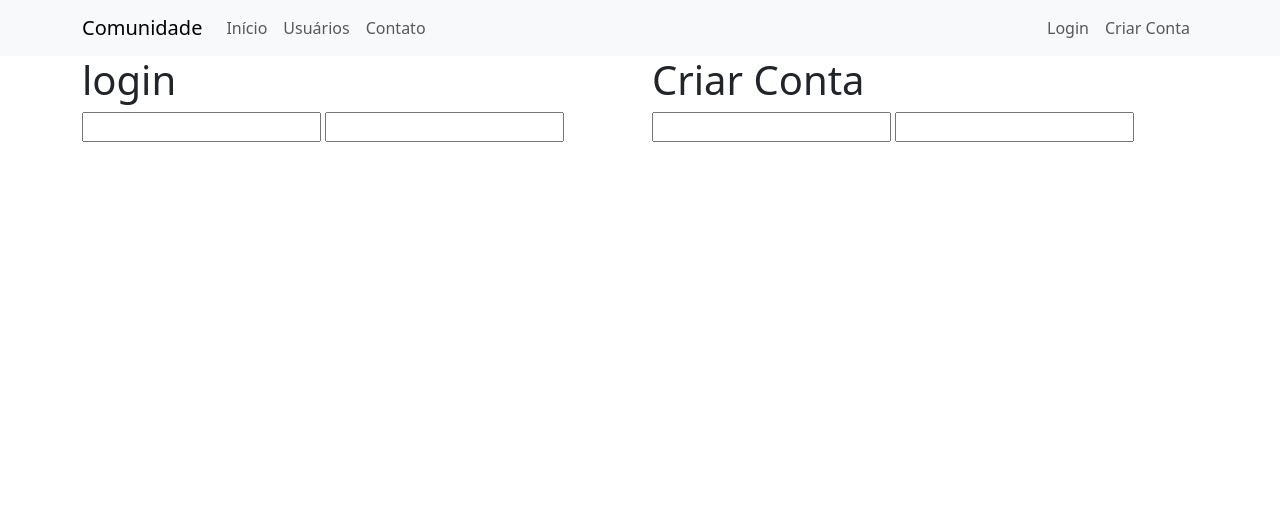
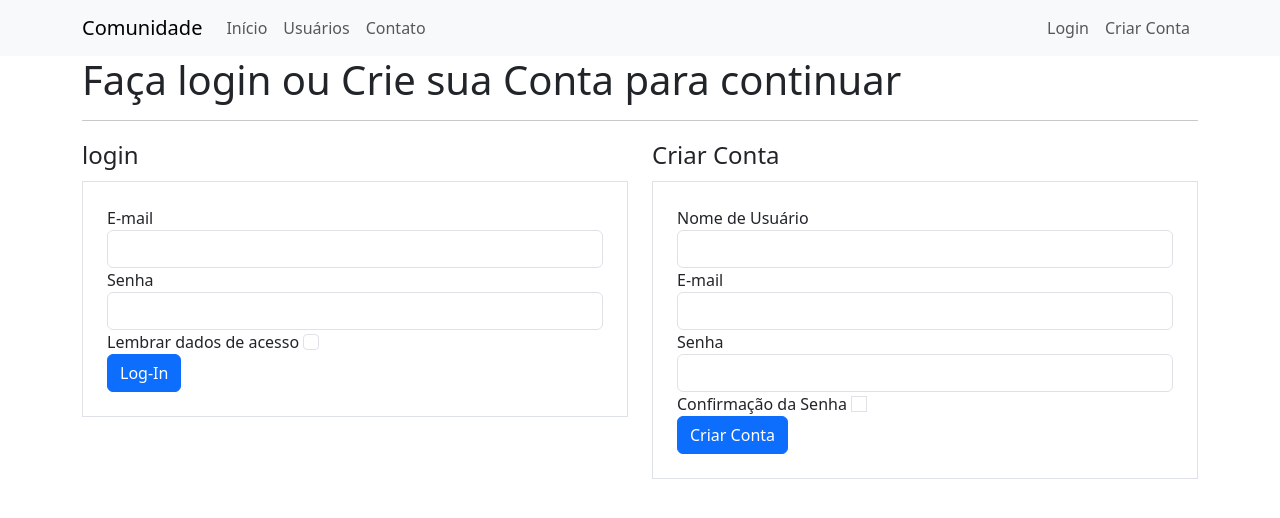
Before and after one commit to PHenriquedossantos/Comunidade---Projeto-Flask, a Flask app: page /login in a window 1280 px wide. Shown: the top 518 px of the page. Run offline with Flask 2, Linux system fonts and the light colour scheme.

Commit message:
Cria o formulários da página login

```diff
--- a/forms.py
+++ b/forms.py
@@ -1,5 +1,5 @@
 from flask_wtf import FlaskForm
-from wtforms import StringField, PasswordField, SubmitField
+from wtforms import StringField, PasswordField, SubmitField, BooleanField
 from wtforms.validators import DataRequired, Length, Email, EqualTo
 
 
@@ -13,4 +13,5 @@ class FormsCriarConta(FlaskForm):
 class FormsLogin(FlaskForm):
     email = StringField('E-mail', validators=[DataRequired(), Email()])
     senha = PasswordField('Senha', validators=[DataRequired(), Length(6, 20)])
+    lembrar_dados = BooleanField('Lembrar dados de acesso')
     botao_submit_login = SubmitField('Log-In')
--- a/templates/login.html
+++ b/templates/login.html
@@ -2,21 +2,52 @@
 
 {% block body %}
     <div class="container">
+        <h1>Faça login ou Crie sua Conta para continuar</h1>
+        <hr>
         <div class="row">
         <div class="col">
-            <h1>login</h1>
-            {{ form_login.username }}
-            {{ form_login.email }}
-            {{ form_login.senha }}
-            {{ form_login.confirmacao_senha }}
-            {{ form_login.botao_submit_criarconta }}
+            <legend>login</legend>
+            <form method="'POST" action="" class="border p-4 mt-2">
+                <fieldset>
+                    <div class="form-group">
+                        {{ form_login.email.label(class="form-control-label") }}
+                        {{ form_login.email(class="form-control") }}
+                    </div>
+                    <div class="form-group">
+                        {{ form_login.senha.label(class="form-control-label")}}
+                        {{ form_login.senha(class="form-control") }}
+                    </div>
+                    <div class="form-group">
+                        {{ form_login.lembrar_dados.label(class="form-check-label") }}
+                        {{ form_login.lembrar_dados(class="form-check-input") }}
+                    </div>
+                </fieldset>
+                {{ form_login.botao_submit_login(class="btn btn-primary") }}
+            </form>
         </div>
         <div class="col">
-            <h1>Criar Conta</h1>
-            {{ form_criar_conta.email }}
-            {{ form_criar_conta.senha }}
-            {{ form_criar_conta.botao_submit_login }}
-
+            <legend>Criar Conta</legend>
+            <form method="'POST" action="" class="border p-4 mt-2">
+                <fieldset>
+                    <div class="form-group">
+                        {{ form_criar_conta.username.label(class="form-control-label") }}
+                        {{ form_criar_conta.username(class="form-control") }}
+                    </div>
+                    <div class="form-group">
+                        {{ form_criar_conta.email.label(class="form-control-label") }}
+                        {{ form_criar_conta.email(class="form-control") }}
+                    </div>
+                    <div class="form-group">
+                        {{ form_criar_conta.senha.label(class="form-control-label") }}
+                        {{ form_criar_conta.senha(class="form-control") }}
+                    </div>
+                    <div class="form-group">
+                        {{ form_criar_conta.confirmacao_senha.label(class="form-check-label") }}
+                        {{ form_criar_conta.confirmacao_senha(class="form-check-input") }}
+                    </div>
+                </fieldset>
+                {{ form_criar_conta.botao_submit_criarconta(class="btn btn-primary") }}
+            </form>
         </div>
         </div>
     </div>
```
